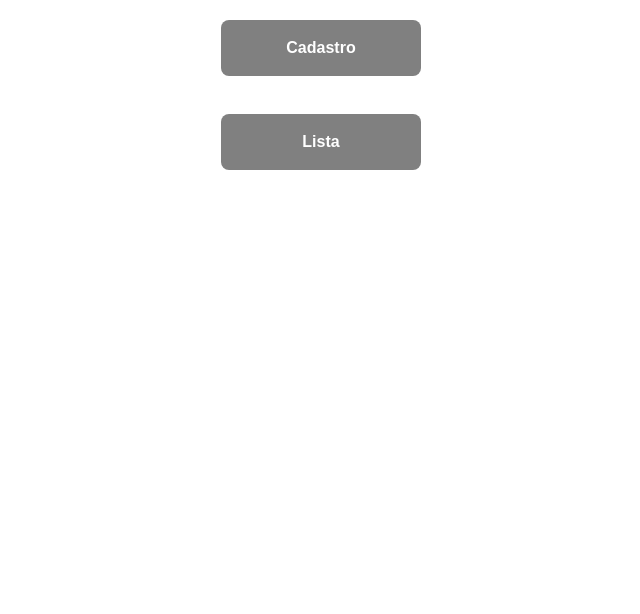
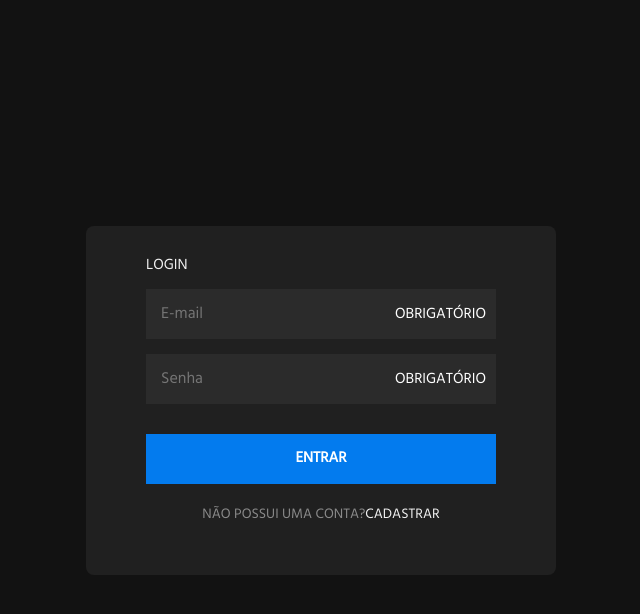
Before and after one commit to Shundas/PI---Desofucasdor-de-URL, a React (Create React App) app in the folder frontend/: page / in a window 1280 px wide. Shown: the top 614 px of the page, without its empty margins (319-959 px from the left). Built offline with nearby package versions, Linux system fonts and the light colour scheme.

Commit message:
ERROS e ESTILO -  FINALIZADO

```diff
--- a/frontend/package.json
+++ b/frontend/package.json
@@ -7,12 +7,15 @@
     "@testing-library/react": "^9.3.2",
     "@testing-library/user-event": "^7.1.2",
     "axios": "^0.19.2",
+    "bootstrap": "^4.5.0",
     "react": "^16.13.1",
+    "react-bootstrap": "^1.0.1",
     "react-dom": "^16.13.1",
     "react-icons": "^3.10.0",
     "react-router-dom": "^5.2.0",
     "react-scripts": "3.4.1",
     "reactjs-popup": "^1.5.0",
+    "reactstrap": "^8.4.1",
     "yup": "^0.29.1"
   },
   "scripts": {
--- a/frontend/public/index.html
+++ b/frontend/public/index.html
@@ -3,6 +3,14 @@
   <head>
     <meta charset="utf-8" />
     <meta name="viewport" content="width=device-width, initial-scale=1" />
+    <link href="https://fonts.googleapis.com/css?family=Hind&display=swap" rel="stylesheet">
+    <link
+      rel="stylesheet"
+      href="https://maxcdn.bootstrapcdn.com/bootstrap/4.5.0/css/bootstrap.min.css"
+      integrity="sha384-9aIt2nRpC12Uk9gS9baDl411NQApFmC26EwAOH8WgZl5MYYxFfc+NcPb1dKGj7Sk"
+      crossorigin="anonymous"
+    />
+
     <meta name="theme-color" content="#000000" />
 
     <title>Desofuscador</title>
--- a/frontend/src/pages/Cadastro/index.js
+++ b/frontend/src/pages/Cadastro/index.js
@@ -2,10 +2,12 @@ import React, { useState } from "react";
 import api from "../../services/api";
 import {Link} from 'react-router-dom'
 import { FiArrowLeft } from 'react-icons/fi';
+import Alert from 'react-bootstrap/Alert';
 
 import './style.css'
 
 function Cadastro() {
+
   const [erros, setErros] = useState([
     {
       msg:"",
@@ -51,15 +53,13 @@ function Cadastro() {
         </Link>
       </header>
       {erros.map((erro, id) => (
-        <li key={id}>{erro.msg}</li>
+        <div key={id}>
+          <Alert variant="danger">{erro.msg}</Alert>
+        </div>
       ))}
       <form onSubmit={handleSubmit}>
-        <h1>Cadastro de Usuário</h1>
+        <h2>Cadastro de Usuário</h2>
         <fieldset>
-          <legend>
-            <h2>Dados</h2>
-          </legend>
-
           <div className="field">
             <label htmlFor="name">Nome</label>
             <input
--- a/frontend/src/pages/Cadastro/style.css
+++ b/frontend/src/pages/Cadastro/style.css
@@ -12,28 +12,37 @@
 }
 
 #page-cadastro header a {
-    color: var(--title-color);
-    font-weight: bold;
+  color: #f1f1f1;
+  font-weight: 500;
   text-decoration: none;
   display: flex;
   align-items: center;
 }
 
 #page-cadastro form {
+  width: 470px;
+  background: #202020;
+  padding: 30px 60px;
   margin: 30px auto;
-    padding: 64px;
   max-width: 730px;
-    background: #FFF;
   border-radius: 8px;
 
   display: flex;
   flex-direction: column;
 }
 
+#page-cadastro form h2 {
+  color: #f1f1f1;
+  text-transform: uppercase;
+  font-weight: 500;
+}
+
 #page-cadastro form fieldset {
-    margin-top: 14px;
+  margin-top: 24px;
   min-inline-size: auto;
   border: 0;
+  color: #f1f1f1;
+  font-size: 15px;
 }
 
 #page-cadastro form legend {
@@ -41,18 +50,18 @@
   display: flex;
   justify-content: space-between;
   align-items: center;
-    margin-bottom: 40px;
+  margin-bottom: 20px;
 }
 
-  #page-cadastro form legend h2 {
-    font-size: 24px;
+
+#page-cadastro form .field label {
+  color: #f1f1f1;
+  font-size: 15px;
+  text-transform: uppercase;
+  font-weight: 500;
+
 }
 
-  #page-cadastro form legend span {
-    font-size: 14px;
-    font-weight: normal;
-    color: var(--text-color);
-  }
 
 #page-cadastro form .field {
   flex: 1;
@@ -66,29 +75,29 @@
 #page-cadastro form .field input[type=text],
 #page-cadastro form .field input[type=password] {
   flex: 1;
-    background: #F0F0F5;
-    border-radius: 8px;
+  background: #2b2b2b;
   border: 0;
   padding: 16px 24px;
   font-size: 16px;
-    color: rgb(72, 72, 78);
+  color: #f4f4f4;
+
+
 }
 
 #page-cadastro form button {
   width: 100%;
-    height: 56px;
-    background: grey;
-    border-radius: 8px;
-    color: #FFF;
-    font-weight: bold;
-    font-size: 16px;
-    border: 0;
-    align-self: flex-end;
-    margin-top: 20px;
-    transition: background-color 0.2s;
+  height: 50px;
+  margin-top: 10px;
+  border: none;
+  outline: none;
   cursor: pointer;
+  text-transform: uppercase;
+  font-weight: 700;
+  transition: .3s linear;
+  background: #037bee;
+  color:#fff;
 }
 
 #page-cadastro form button:hover {
-    background: #2FB86E;
+  opacity: .7;
 }
--- a/frontend/src/pages/Home/index.js
+++ b/frontend/src/pages/Home/index.js
@@ -4,14 +4,25 @@ import "./styles.css";
 
 export default function Home() {
   return (
-    <div id="page-home">
-        <Link to="/cadastro">
-          <button>Cadastro</button>
-        </Link>
-        <br />
-        <Link to="/lista">
-          <button>Lista</button>
-        </Link>
+    <div className="login-form">
+      <h6>LOGIN</h6>
+      <form action="">
+        <div className="textbox">
+          <input type="text" placeholder="E-mail"/>
+          <span class="check-message">Obrigatório</span>
+        </div>
+        <div className="textbox">
+          <input type="password" placeholder="Senha"/>
+          <span class="check-message">Obrigatório</span>
+        </div>
+        <input type="submit" value="Entrar" class="login-btn active" disabled></input>
+        <div className="dont-have-account">
+          Não possui uma conta?
+          <Link to="/cadastro">
+            <a>Cadastrar</a>
+          </Link>
+        </div>
+      </form>
     </div>
   );
 }
--- a/frontend/src/pages/Home/styles.css
+++ b/frontend/src/pages/Home/styles.css
@@ -1,28 +1,102 @@
-#page-home {
-  width: 100%;
-  max-width: 1100px;
+*{
+  margin: 0;
+  padding: 0;
+  box-sizing: border-box;
+  font-family: "hind", sans-serif;
+  text-decoration: none;
+}
+
+body{
+  background-color: #121212;
+  min-height: 100vh;
   display: flex;
   align-items: center;
   justify-content: center;
-  flex-direction: column;
+
 }
 
-#page-home button {
-  width: 200px;
-  height: 56px;
-  background: grey;
-  border-radius: 8px;
-  color: #FFF;
-  font-weight: bold;
-  font-size: 16px;
-  border: 0;
-  margin-top: 20px;
-  text-align: center;
-  align-items: center;
-  transition: background-color 0.2s;
-  cursor: pointer;
+.login-form h6{
+  color: #f1f1f1;
+  font-size: 15px;
+  text-transform: uppercase;
 }
 
-#page-home button:hover {
-  background: #2FB86E;
+.login-form{
+  width: 470px;
+  background: #202020;
+  padding: 30px 60px;
+  border-radius: 8px;
 }
+
+.login-form{
+  color: #f1f1f1;
+  font-size: 15px;
+  text-transform: uppercase;
+  font-weight: 500;
+}
+
+.textbox{
+  width: 100%;
+  height: 50px;
+  position: relative;
+  margin-top: 15px;
+}
+
+.textbox input{
+  width: 100%;
+  height: 50px;
+  border: none;
+  background: #2b2b2b;
+  padding: 0 15px;
+  font-size: 16px;
+  outline: none;
+  border: #f4f4f4;
+}
+
+.textbox input:focus{
+  background: #484848;
+}
+
+.login-btn{
+  width: 100%;
+  height: 50px;
+  margin-top: 30px;
+  background: #191919;
+  border: none;
+  outline: none;
+  cursor: pointer;
+  text-transform: uppercase;
+  font-weight: 700;
+  transition: .3s linear;
+
+}
+
+.login-btn.active{
+  background: #037bee;
+  color:#fff;
+
+}
+
+.login-btn.active:hover{
+  opacity: .7;
+}
+
+.dont-have-account{
+  font-size: 14px;
+  text-align: center;
+  color: #f4f4f480;
+  margin: 20px 0;
+}
+
+.dont-have-account a{
+  color: #f1f1f1;
+}
+
+.check-message{
+  position: absolute;
+  top: 50%;
+  right: 10px;
+  color: #fff;
+  text-transform: uppercase;
+  transform: translateY(-50%);
+}
```
Also changed, not shown: 2 other files (tests, documents, lock files or other folders). Lines whose indentation alone changed are shown as unchanged.
